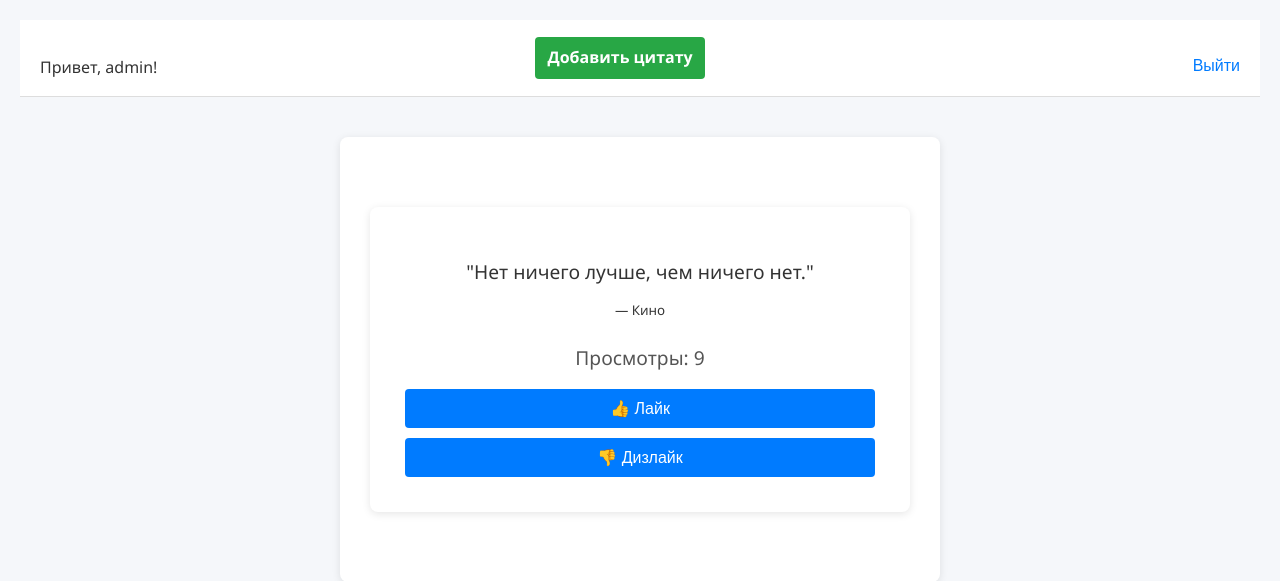
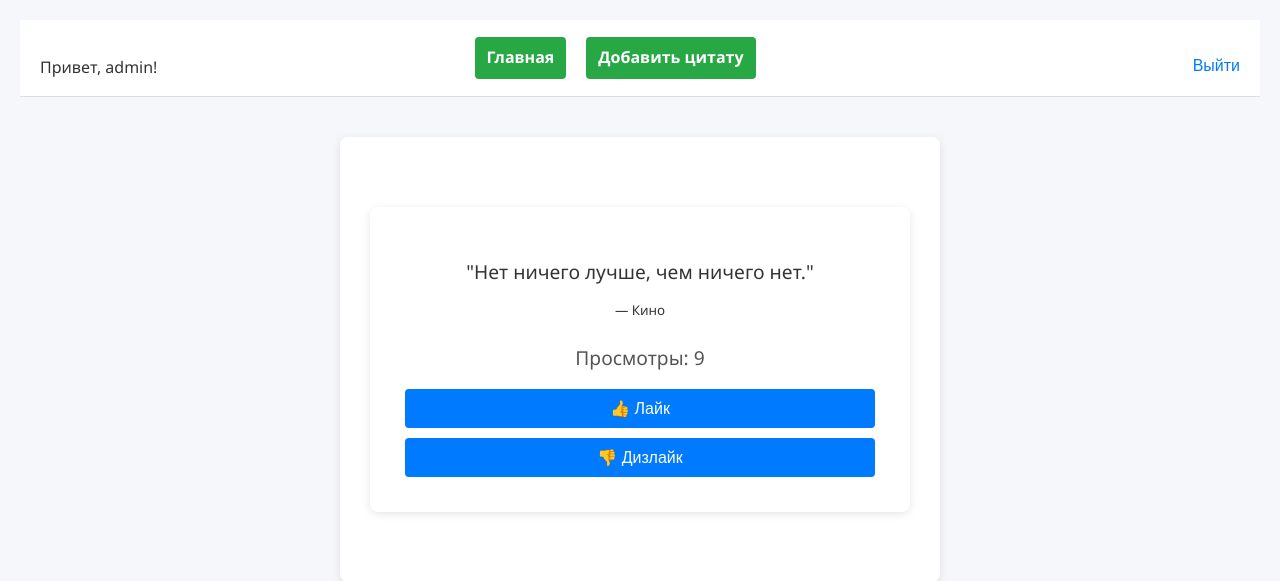
Before and after one commit to AndreyBulygin46/solution, a Django app: page / in a window 1280 px wide. Shown: the top 581 px of the page. Run offline with Django 5.2, Linux system fonts and the light colour scheme; a user stored in the database is signed in; data comes from the database, SQL or seed files in the repository; both versions use the stored data as it was after the commit.

Commit message:
кнопка главная для авторизованных пользователей, рабочий интерфейс, не реализована проверка дубликатов

```diff
--- a/quote/app_quote/static/main.css
+++ b/quote/app_quote/static/main.css
@@ -36,15 +36,17 @@ header {
 }
 
 .header-center {
-    flex: 100px 0 auto;
+    flex: 0 0 auto;
     text-align: center;
-    margin: 0 20px;
+    margin: 0 10px;
     margin-left: 100px;
     margin-right: 250px;
 }
 
 .header-right {
-    margin-left: 0px;
+    margin-left: 10px;
+    grid-row: auto;
+
 }
 
 header a {
@@ -237,3 +239,14 @@ a:hover {
 .btn-add:hover {
     background-color: #218838;
 }
+
+.btn-home {
+    margin-left: 20px;
+    padding: 8px 12px;
+    background-color: #28a745;
+    color: white;
+    border: none;
+    border-radius: 4px;
+    cursor: pointer;
+    font-size: 1rem;
+}
--- a/quote/app_quote/templates/base.html
+++ b/quote/app_quote/templates/base.html
@@ -16,6 +16,7 @@
 
         <div class="header-center">
             {% if user.is_authenticated %}
+                <a href="{% url 'home' %}" class="btn btn-home">Главная</a>
                 <a href="{% url 'add_quote' %}" class="btn btn-add">Добавить цитату</a>
             {% endif %}
         </div>
```
Also changed, not shown: quote/db.sqlite3.
